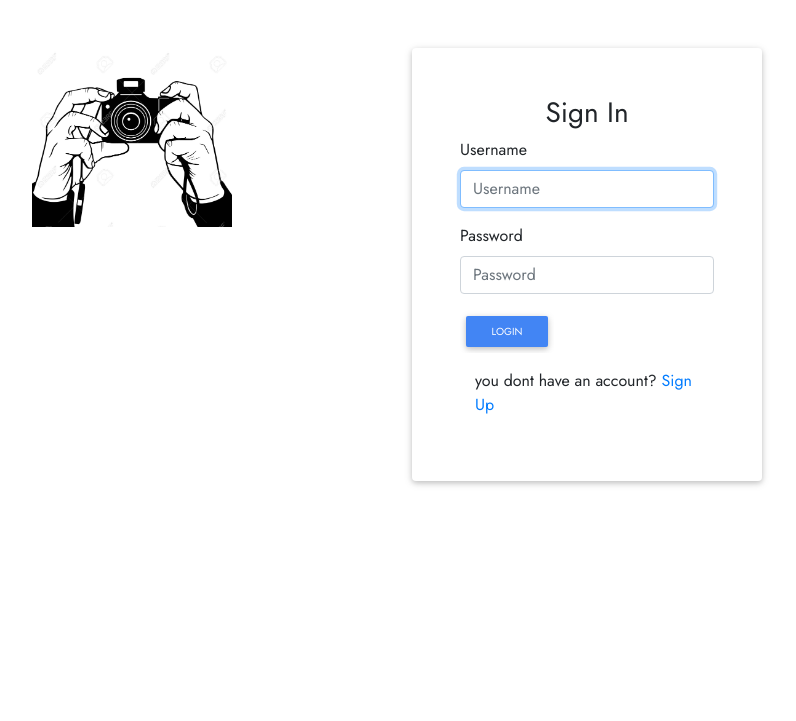
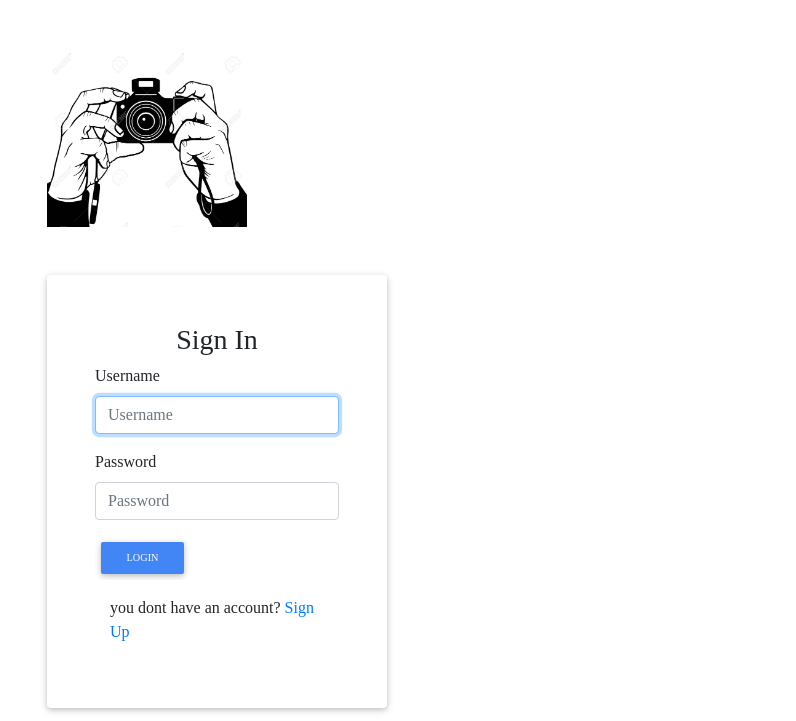
Before and after one commit to kahiga2244/PhotoMoto, a Django app: page /accounts/login/ in a window 1280 px wide. Shown: the top 721 px of the page, without its empty margins (53-849 px from the left). Run offline with Django 3.2, Linux system fonts and the light colour scheme; some libraries are stand-ins or nearby versions; some web fonts are replaced.

Commit message:
adding fonts

```diff
--- a/Instagram/templates/users/login.html
+++ b/Instagram/templates/users/login.html
@@ -2,7 +2,7 @@
 {% load crispy_forms_tags %}
 {%load bootstrap3%}
 {% block content %}
-<div class="container" style="font-family: 'Jost', sans-serif;">
+<div class="container" style="font-family: 'Sarabun';
     <div class="row">
         <!-- Empty div -->
         <div class="col-md-4">
```
